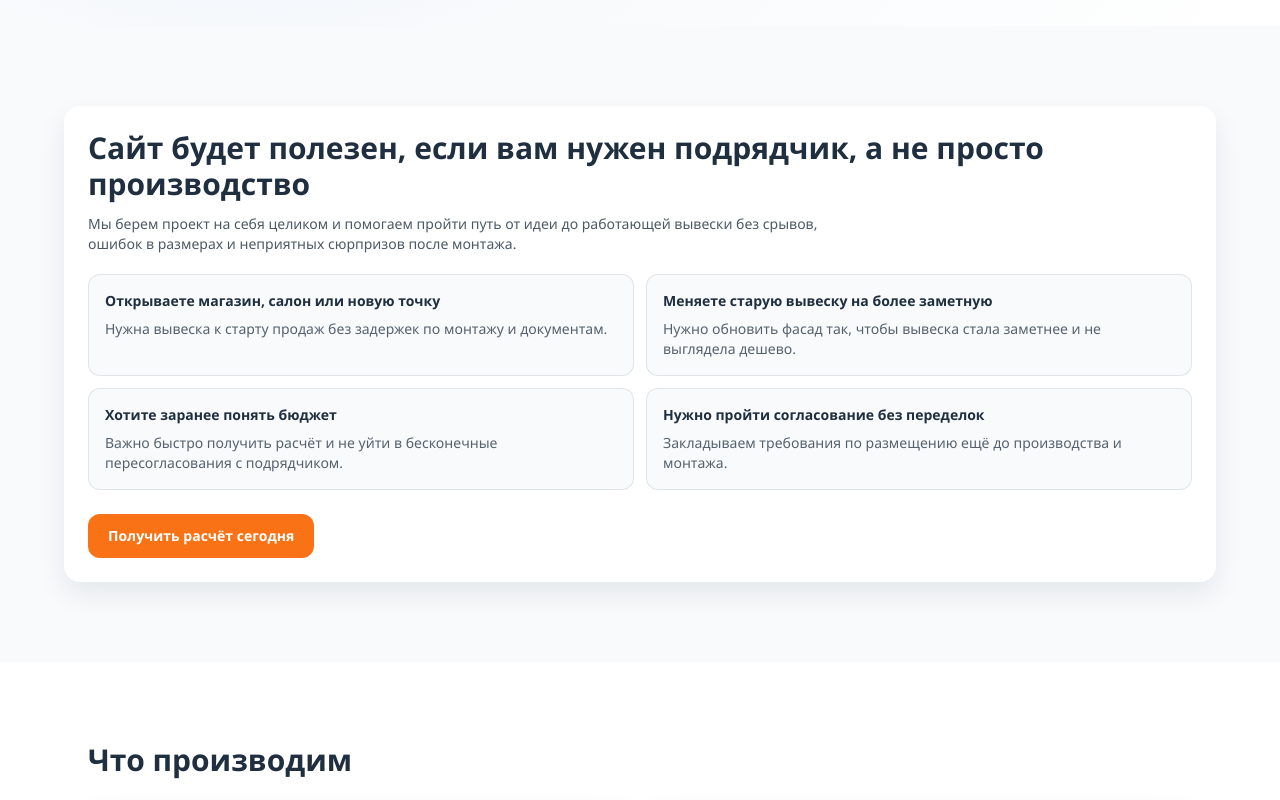
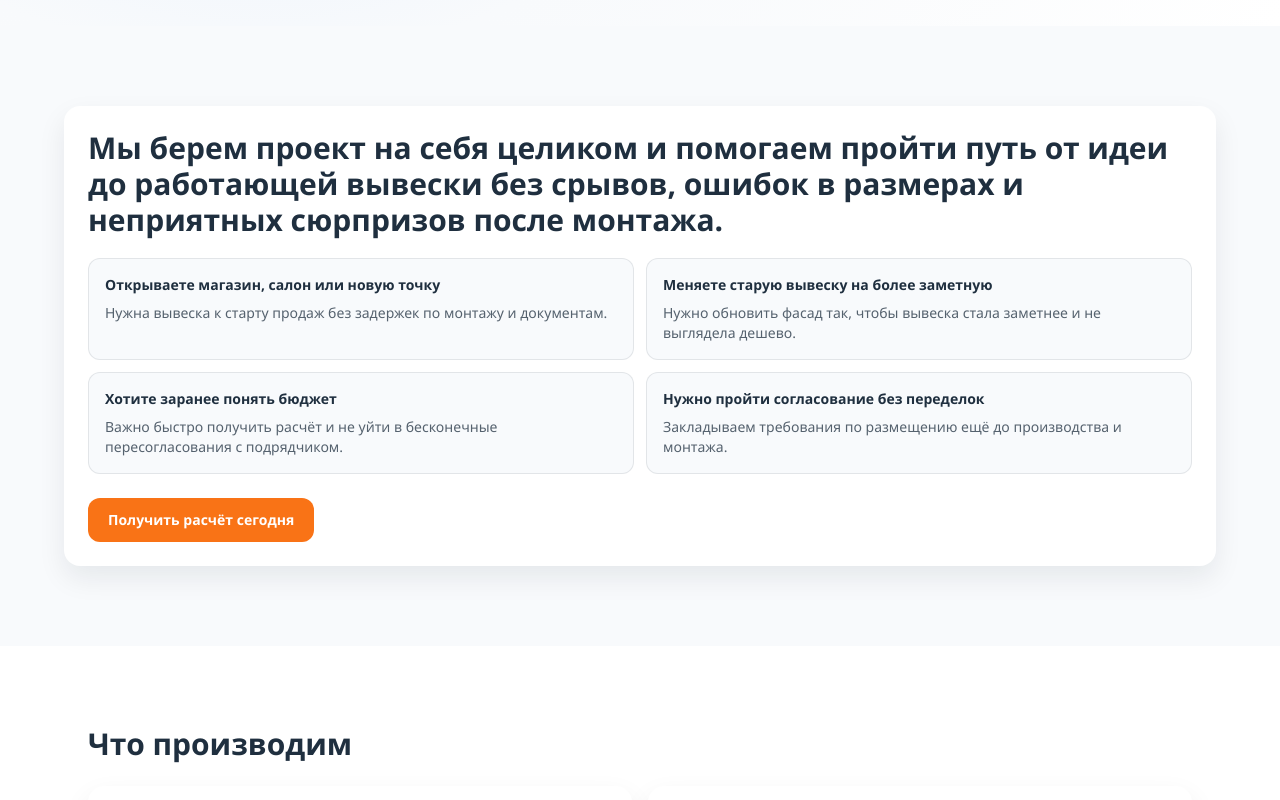
Before and after one commit to xahinvest-DNA/nikaled.ru, a Next.js app: page / in a window 1280 px wide. Shown: the part 740-1540 px from the top of the page. Built offline with nearby package versions, Linux system fonts and the light colour scheme; no server answers.

Commit message:
Обновлен заголовок блока на главной

```diff
--- a/components/sections/SelfIdentify.tsx
+++ b/components/sections/SelfIdentify.tsx
@@ -23,11 +23,10 @@
   return (
     <section className="section-space">
       <div className="container-narrow card">
-        <h2 className="text-2xl font-bold text-steel md:text-3xl">Сайт будет полезен, если вам нужен подрядчик, а не просто производство</h2>
-        <p className="mt-3 max-w-3xl text-sm text-steel/80">
+        <h2 className="text-2xl font-bold text-steel md:text-3xl">
           Мы берем проект на себя целиком и помогаем пройти путь от идеи до работающей вывески без срывов, ошибок в размерах и
           неприятных сюрпризов после монтажа.
-        </p>
+        </h2>
         <ul className="mt-5 grid gap-3 md:grid-cols-2">
           {items.map((item) => (
             <li key={item.title} className="rounded-xl border border-steel/10 bg-paper px-4 py-4">
```
